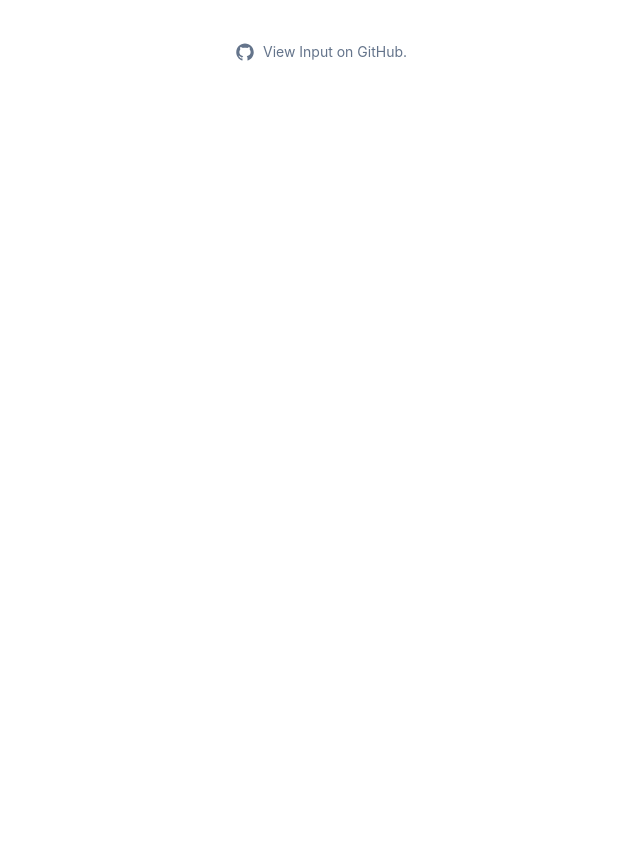
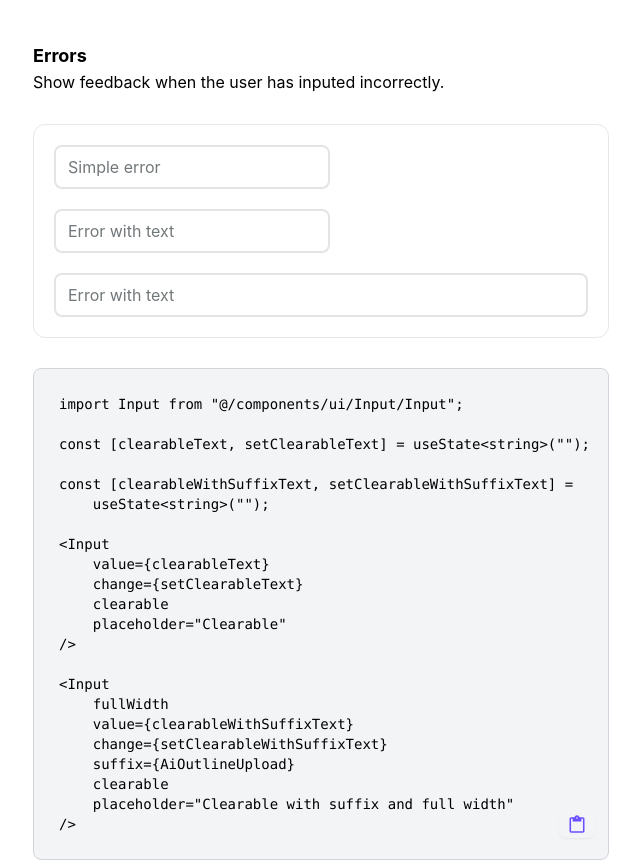
Before and after one commit to elijahnikov/ui, a Next.js app: page /input in a window 1280 px wide. Shown: the part 3200-4062 px from the top of the page, without its empty margins (351-991 px from the left). Before the commit the page ends 3392 px from the top, so only its background shows below. Built offline with nearby package versions, Linux system fonts and the light colour scheme; a web font is replaced by a local one.

Commit message:
start of error example

```diff
--- a/src/pages/input.tsx
+++ b/src/pages/input.tsx
@@ -126,6 +126,32 @@ const InputPage = ({}: InputPageProps) => {
                 </div>
                 <CodeBlock code={inputCode.clearable} />
             </div>
+
+            <div className="mt-[50px]">
+                <a
+                    className="relative h-[20px] invisible top-[-80px]"
+                    id="errors"
+                ></a>
+                <h4>Errors</h4>
+                <p className="mb-[30px]">
+                    Show feedback when the user has inputed incorrectly.
+                </p>
+                <div className="border-[1px] mb-[30px] space-y-5 p-5 rounded-xl dark:border-slate-700">
+                    <Input error placeholder="Simple error" />
+                    <Input
+                        error
+                        errorText="This is an example error, incorrect value etc."
+                        placeholder="Error with text"
+                    />
+                    <Input
+                        error
+                        fullWidth
+                        errorText="This is an example error"
+                        placeholder="Error with text"
+                    />
+                </div>
+                <CodeBlock code={inputCode.clearable} />
+            </div>
             <GitHubRedirect
                 page="Input"
                 href="https://github.com/elijahnikov/ui/blob/main/src/components/ui/Input/Input.tsx"
```
